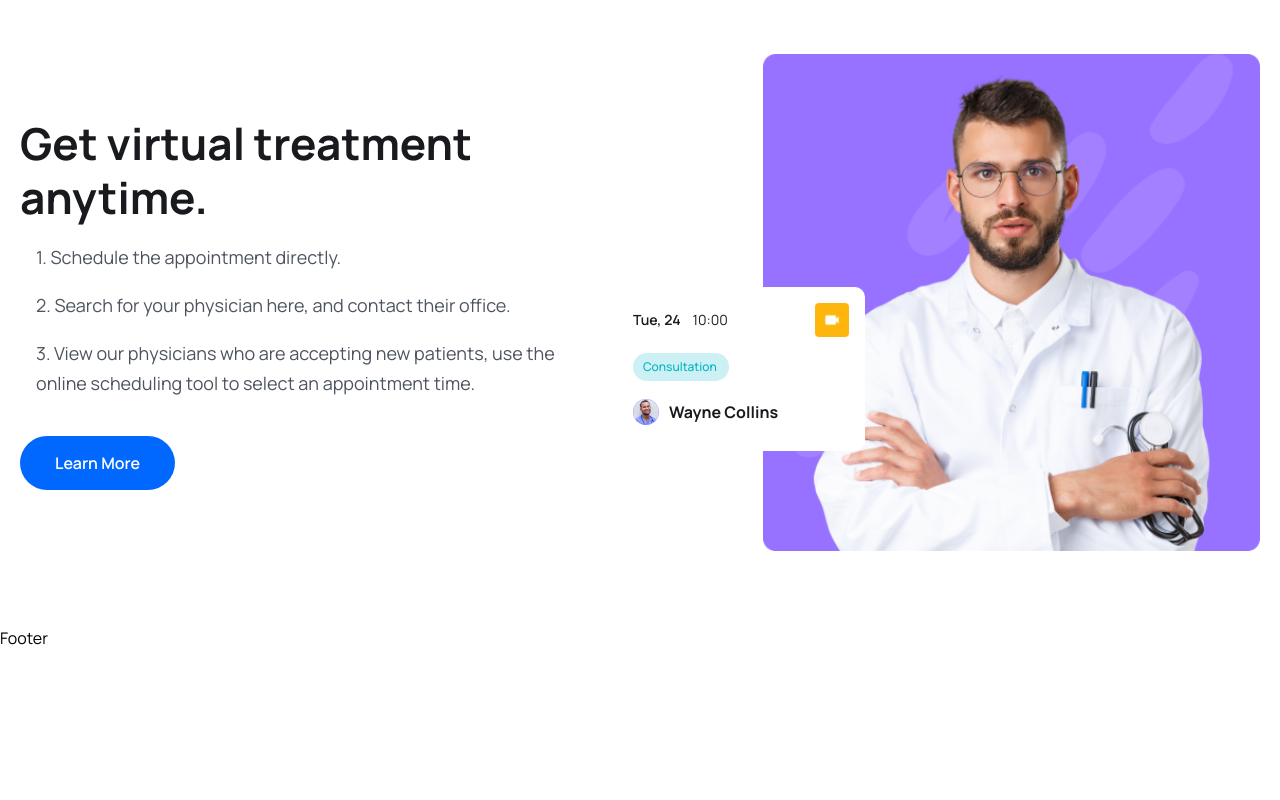
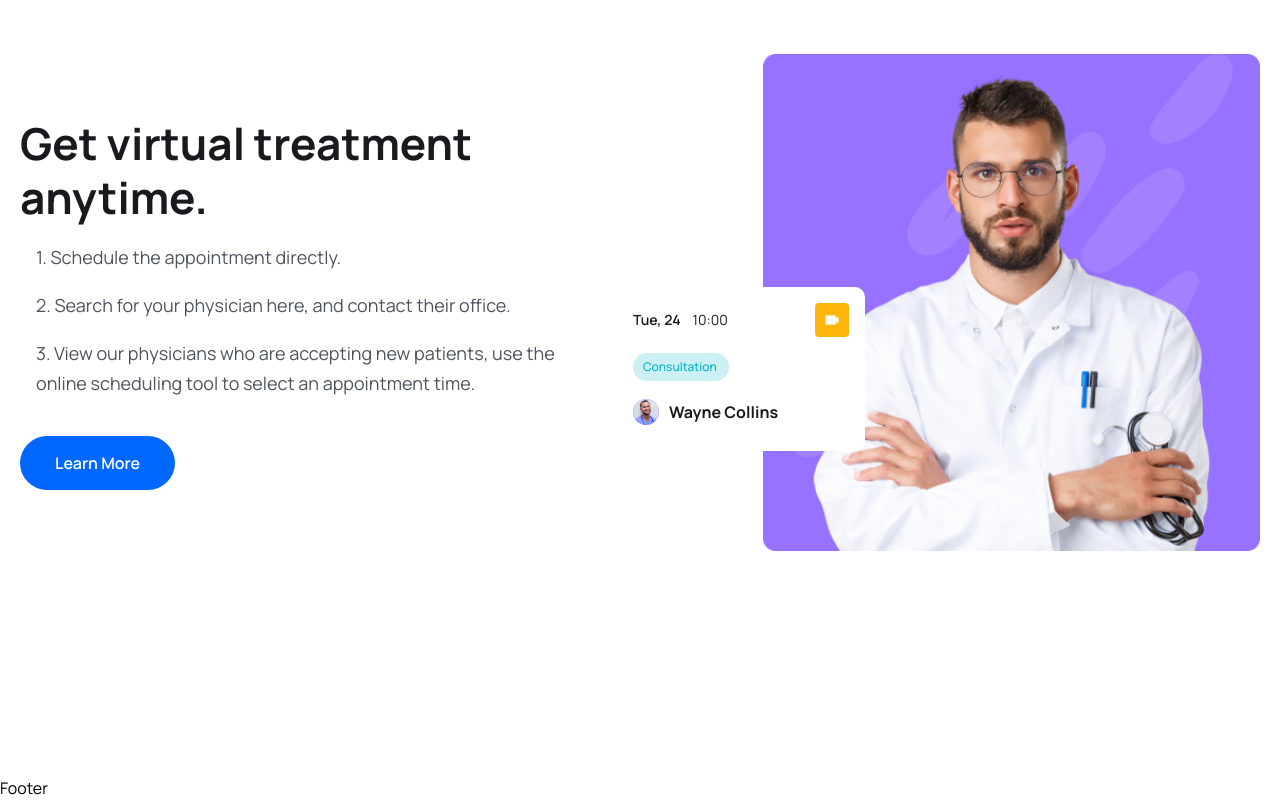
Before and after one commit to aroraadivya/Mern-Stack-Medicare, a React (Vite) app in the folder frontend/: page / in a window 1280 px wide. Shown: the part 3193-3993 px from the top of the page. Before the commit the page ends 3843 px from the top, so only its background shows below. Built offline with nearby package versions, Linux system fonts and the light colour scheme.

Commit message:
Add section wrapper for improved structure in Home component

```diff
--- a/frontend/src/pages/Home.jsx
+++ b/frontend/src/pages/Home.jsx
@@ -218,6 +218,9 @@ const Home = () => {
             {/* Feature Section ends */}
 
             {/* Our Great Doctors start*/}
+            <section>
+                <div className='container'></div>
+            </section>
             {/* Our great dotors section end */}
         </>
 
```
